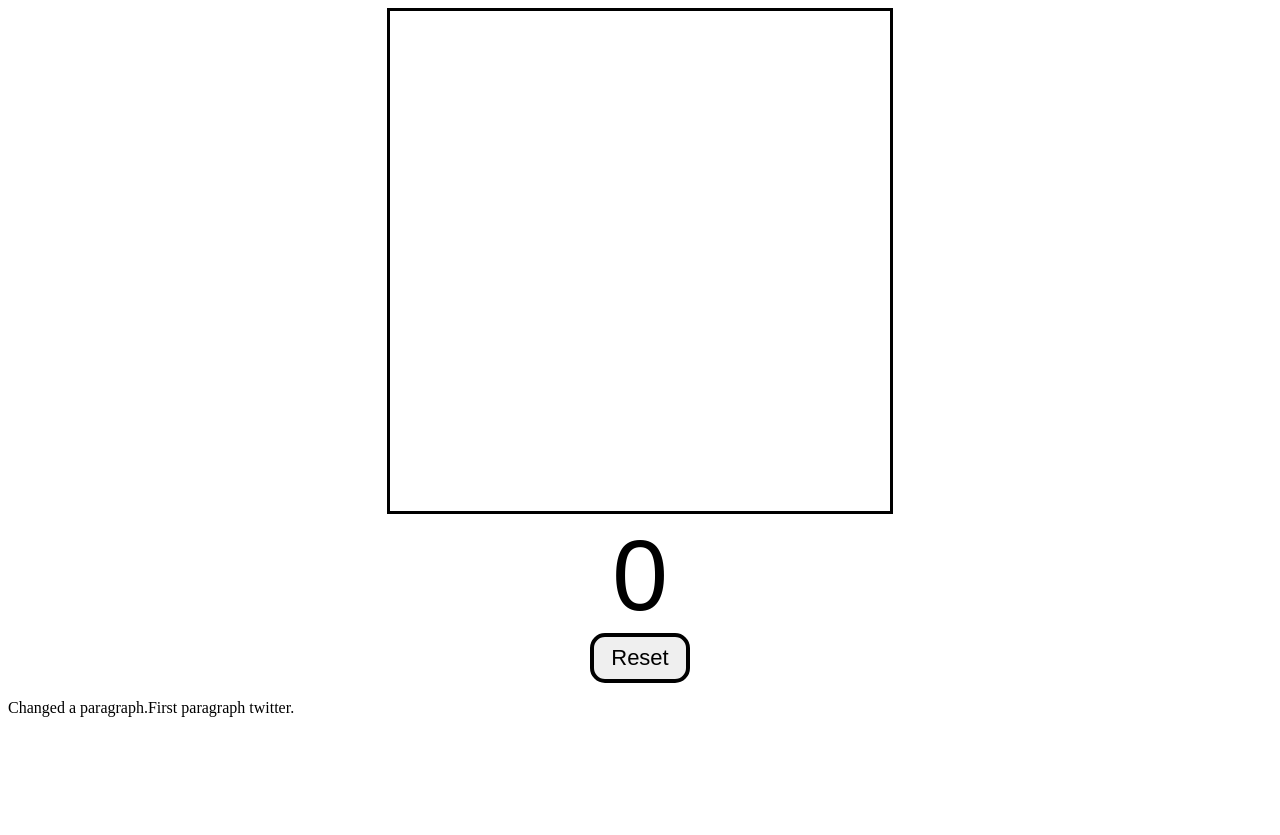
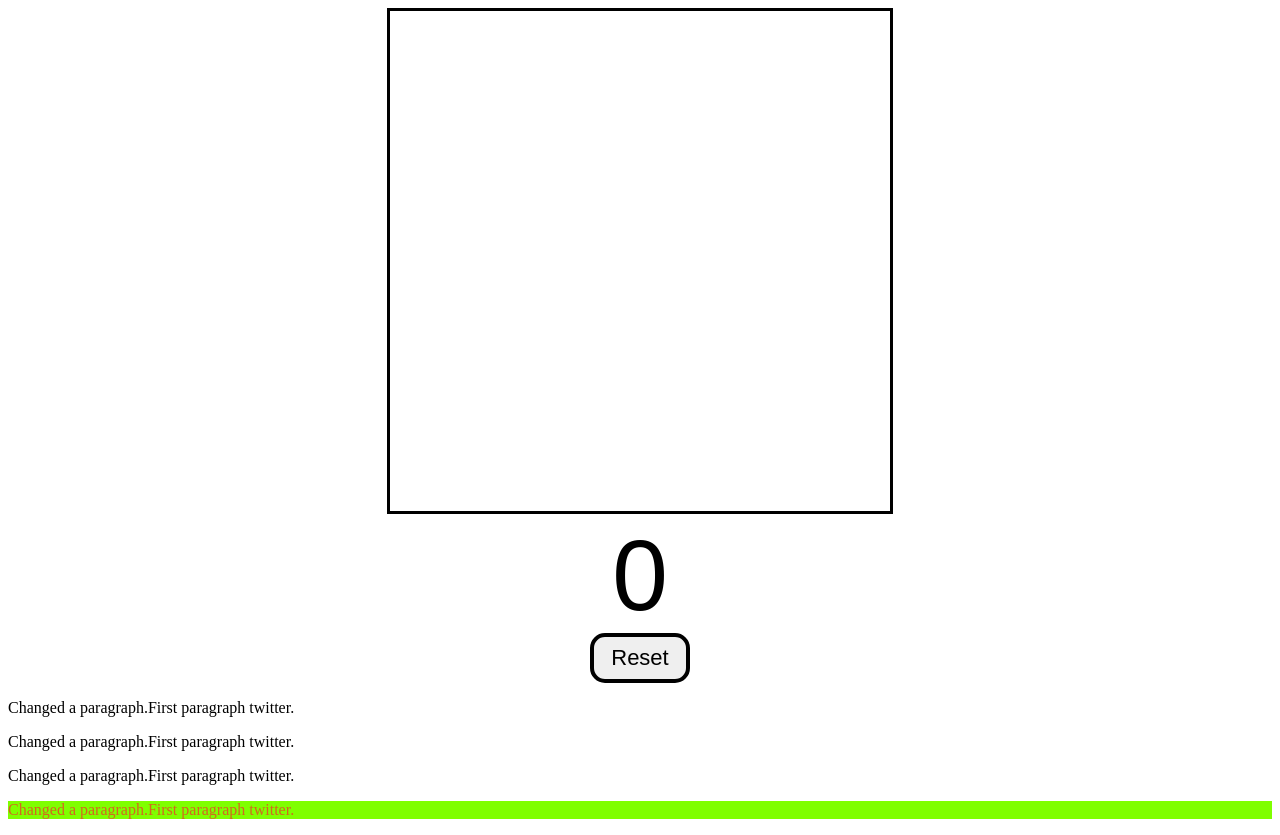
Before and after one commit to sramansamanta5/Sanke, a plain HTML site: page index.html in a window 1280 px wide. Before the commit the page ends 800 px from the top, so only its background shows below. Drawn offline with Linux system fonts and the light colour scheme.

Commit message:
added  paragraphs and coloured it

```diff
--- a/index.html
+++ b/index.html
@@ -13,6 +13,9 @@
       <button id="resetbtn">Reset</button>
     </div>
 <p>Changed a paragraph.First paragraph twitter.</p>
+<p>Changed a paragraph.First paragraph twitter.</p>
+<p>Changed a paragraph.First paragraph twitter.</p>
+<p class="para">Changed a paragraph.First paragraph twitter.</p>
     <script src="script.js"></script>
 </body>
 </html>
--- a/style.css
+++ b/style.css
@@ -22,3 +22,8 @@ text-align: center;
     border-radius: 15px;
     cursor: pointer;
 }
+
+.para{
+    color: chocolate;
+    background-color: chartreuse;
+}
```
